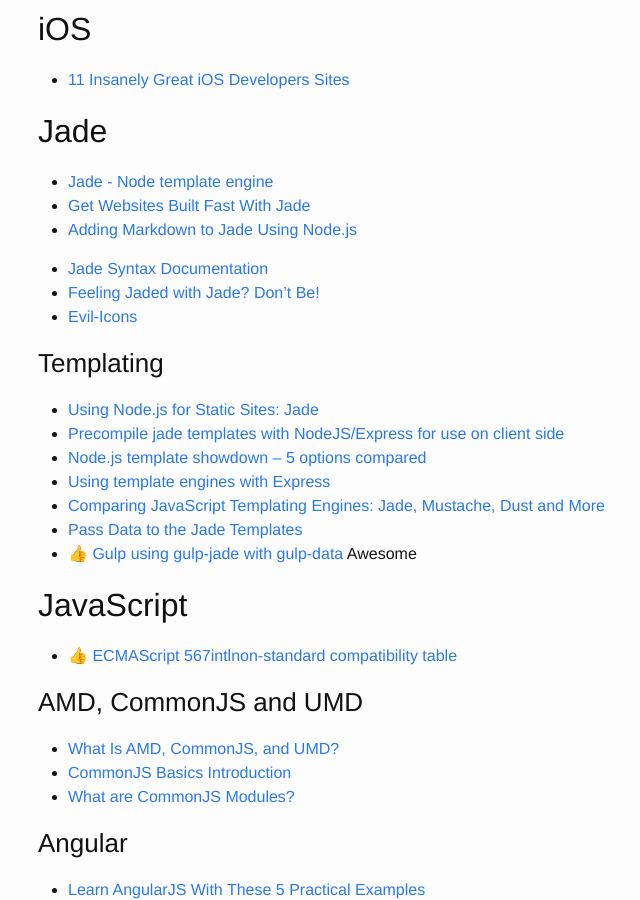
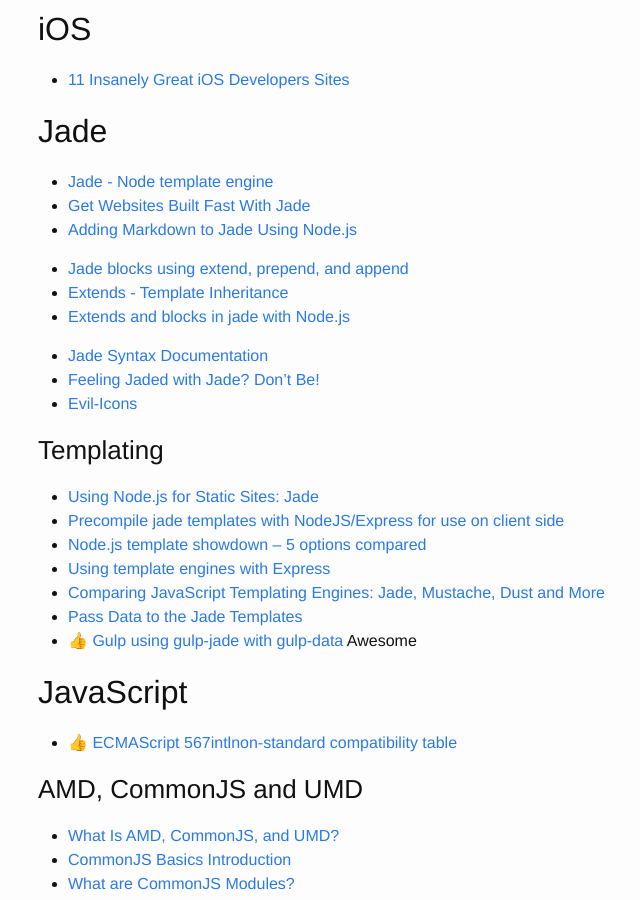
Before and after one commit to brownerd/brownerd.github.io, a Jekyll site: the page built from _posts/2015-01-01-reading-list-2015.md, in a window 1280 px wide and 900 px high, scrolled down 7749 px. Shown: the whole window, without its empty margins (232-872 px from the left). Built offline with Jekyll 4.4.1, drawn with Linux system fonts in a browser that asks for light colours; emoji names are drawn with the system emoji font.

Commit message:
add runnable and Jade Extend resources

```diff
--- a/_posts/2015-01-01-reading-list-2015.md
+++ b/_posts/2015-01-01-reading-list-2015.md
@@ -439,6 +439,9 @@ Just tyring to get better with handling merge conflicts
 - [Get Websites Built Fast With Jade](http://www.learnjade.com/)
 - [Adding Markdown to Jade Using Node.js](http://www.joshfinnie.com/blog/adding-markdown-to-jade-using-node-js/)
 
+- [Jade blocks using extend, prepend, and append](http://jorshasaur.us/jade-blocks-using-extend-prepend-and-append/http://jorshasaur.us/jade-blocks-using-extend-prepend-and-append/)
+- [Extends - Template Inheritance](http://jade-lang.com/reference/extends/http://jade-lang.com/reference/extends/)
+- [Extends and blocks in jade with Node.js](http://runnable.com/Umoh1jpWr_o6ABKm/extends-and-blocks-in-jade-for-node-jshttp://runnable.com/Umoh1jpWr_o6ABKm/extends-and-blocks-in-jade-for-node-js)
 
 - [Jade Syntax Documentation](http://naltatis.github.io/jade-syntax-docs/)
 - [Feeling Jaded with Jade? Don't Be!](http://www.codeproject.com/Articles/717798/Feeling-Jaded-with-Jade)
```
Also changed, not shown: other parts of _posts/2015-01-01-reading-list-2015.md (+1 -1 lines).
